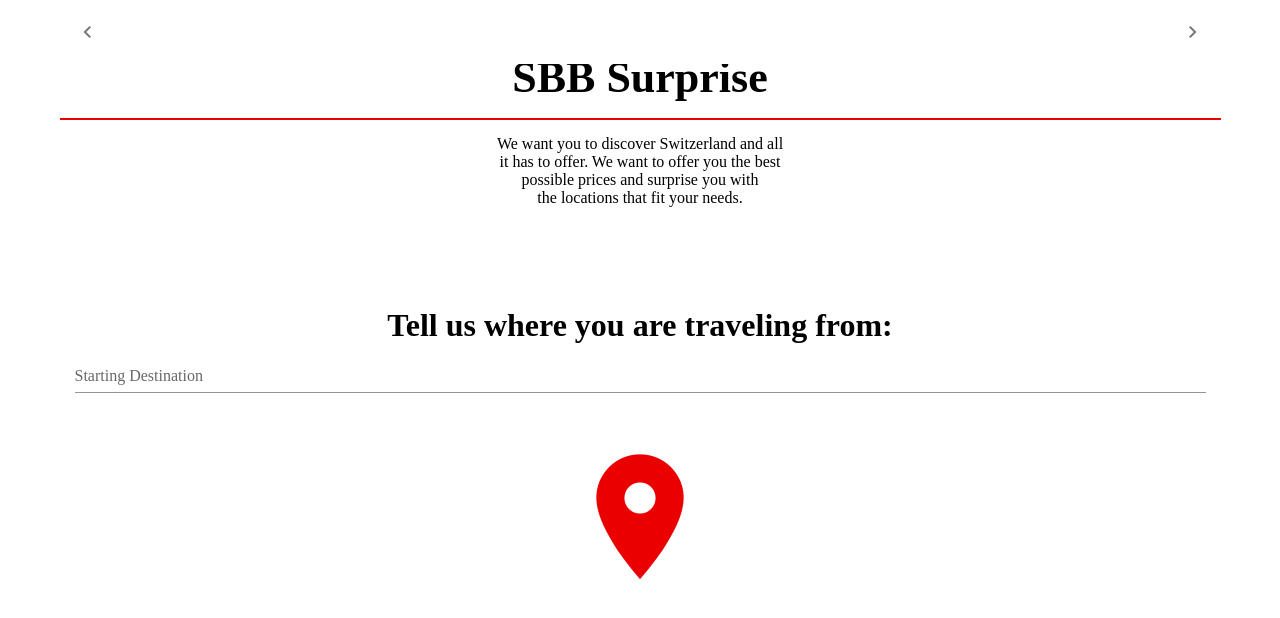
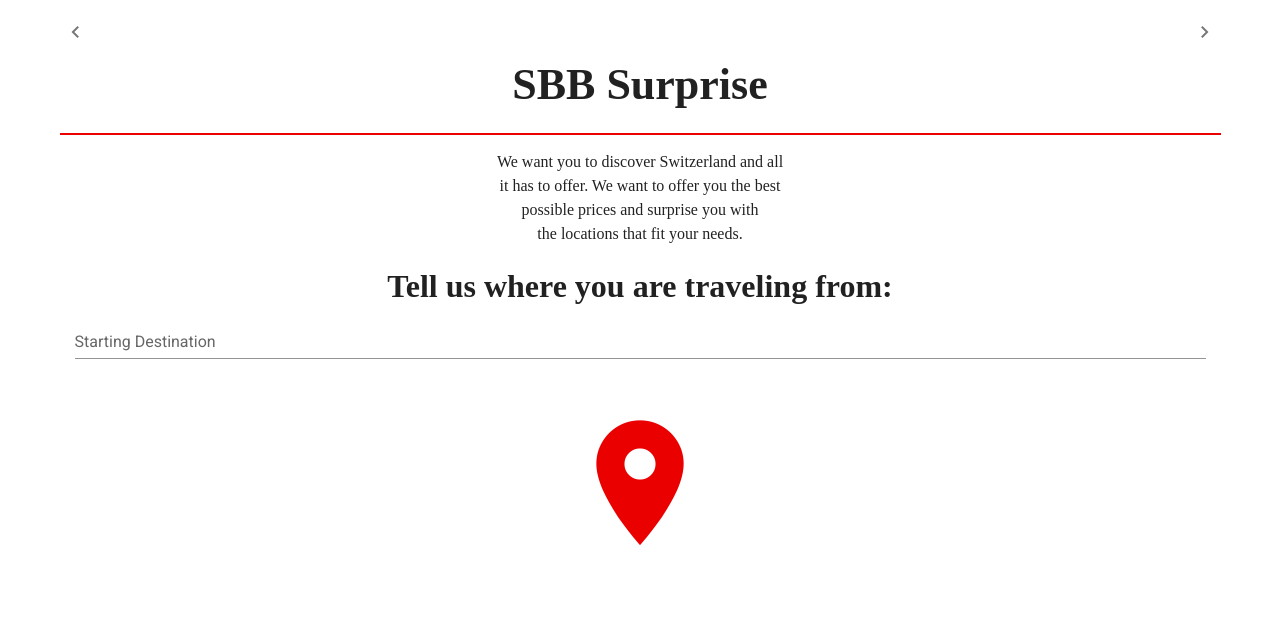
Before and after one commit to nightbehaviour/hackzurich, a Vue app in the folder hackzurich/: page /WizardStarter in a window 1280 px wide. Shown: the top 618 px of the page. Built offline with nearby package versions, Linux system fonts and the light colour scheme; a web font is replaced by a local one.

Commit message:
more good

```diff
--- a/hackzurich/src/App.vue
+++ b/hackzurich/src/App.vue
@@ -1,7 +1,7 @@
 <template>
-    <div>
+    <v-app>
     <router-view></router-view>
-    </div>
+    </v-app>
 </template>
 
 <script>
--- a/hackzurich/src/views/wizard/WizardDepartureLocations.vue
+++ b/hackzurich/src/views/wizard/WizardDepartureLocations.vue
@@ -1,7 +1,5 @@
-
-
 <template>
-    <div class="mt-12 d-flex justify-center anim-container">
+    <div class="d-flex justify-center anim-container flex-column">
       <h1 id="main-title" style="">SBB Surprise</h1>
       <v-divider class="hdiv" mb="12"></v-divider>
       <p class="info-text">We want you to discover Switzerland and all <br> it has to offer. We want to offer you the best<br> possible prices and surprise you with <br> the locations that fit your needs. </p>
--- a/hackzurich/src/views/wizard/WizardPeople.vue
+++ b/hackzurich/src/views/wizard/WizardPeople.vue
@@ -19,12 +19,13 @@
     components: {
       passenger
     },
-    data: () => {
-      passengers: [{
-        halbtax: false,
-        ga: false
-      }]
-
+    data () {
+      return {
+          passengers: [{
+            halbtax: false,
+            ga: false
+          }]
+      }
     },
     watch: {
       passengers() {
--- a/hackzurich/src/views/wizard/WizardPrice.vue
+++ b/hackzurich/src/views/wizard/WizardPrice.vue
@@ -24,8 +24,10 @@
 
   export default {
     name: 'WizardPrice',
-    data: () => {
-      maxPrice: 0
+    data () {
+      return {
+        maxPrice: 0
+      }
     },
     watch: {
       maxPrice() {
--- a/hackzurich/src/views/wizard/WizardTime.vue
+++ b/hackzurich/src/views/wizard/WizardTime.vue
@@ -14,8 +14,10 @@
 
   export default {
     name: 'WizardPrice',
-    data: () => {
-      time: 0
+    data () {
+      return {
+        time: 0
+      }
     },
     watch: {
       time() {
```
